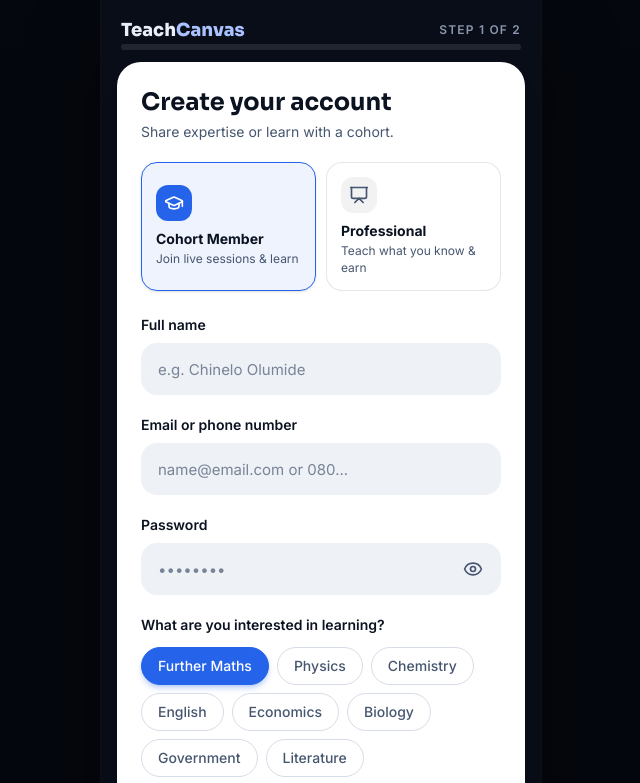
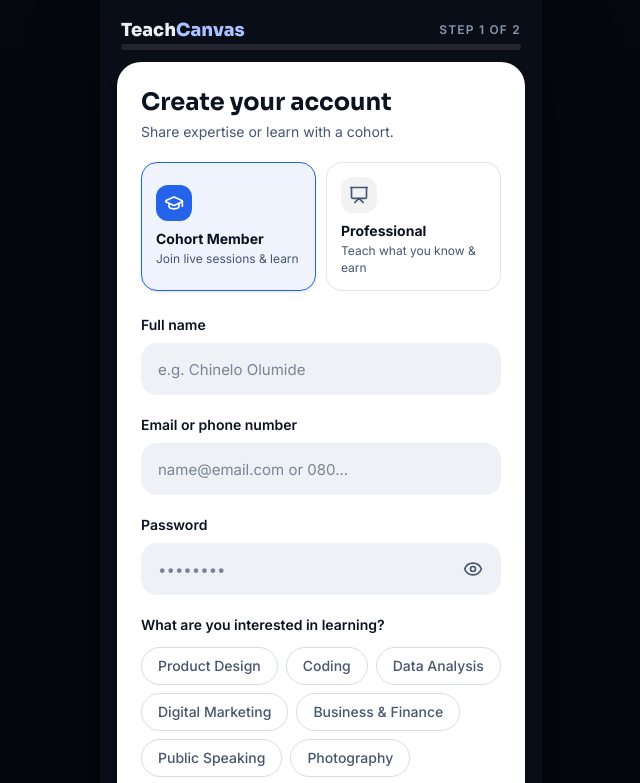
Before and after one commit to worldsalt3/teachcanva, a Next.js app: page /signup in a window 1280 px wide. Shown: the top 783 px of the page, without its empty margins (319-959 px from the left). Built offline with nearby package versions, Linux system fonts and the light colour scheme; no server answers.

Commit message:
Signup interests and explore topics: general skills instead of school subjects

```diff
--- a/src/app/signup/page.tsx
+++ b/src/app/signup/page.tsx
@@ -45,7 +45,7 @@
   const [email, setEmail] = useState("");
   const [password, setPassword] = useState("");
   const [profession, setProfession] = useState("");
-  const [selected, setSelected] = useState<string[]>(["Further Maths"]);
+  const [selected, setSelected] = useState<string[]>([]);
   const [error, setError] = useState<string | null>(null);
   const [notice, setNotice] = useState<string | null>(null);
   const [busy, setBusy] = useState(false);
--- a/src/lib/mock/data.ts
+++ b/src/lib/mock/data.ts
@@ -29,24 +29,24 @@
 
 export const topics: Topic[] = [
   { id: "all", label: "All" },
-  { id: "further-maths", label: "Further Maths" },
-  { id: "physics", label: "Physics" },
-  { id: "chemistry", label: "Chemistry" },
-  { id: "economics", label: "Economics" },
+  { id: "design", label: "Design" },
   { id: "coding", label: "Coding" },
-  { id: "english", label: "English" },
-  { id: "biology", label: "Biology" },
+  { id: "data", label: "Data" },
+  { id: "business", label: "Business" },
+  { id: "finance", label: "Finance" },
+  { id: "marketing", label: "Marketing" },
+  { id: "music", label: "Music" },
 ];
 
 export const interests: string[] = [
-  "Further Maths",
-  "Physics",
-  "Chemistry",
-  "English",
-  "Economics",
-  "Biology",
-  "Government",
-  "Literature",
+  "Product Design",
+  "Coding",
+  "Data Analysis",
+  "Digital Marketing",
+  "Business & Finance",
+  "Public Speaking",
+  "Photography",
+  "Music Production",
 ];
 
 const defaultReviews: Review[] = [
```
